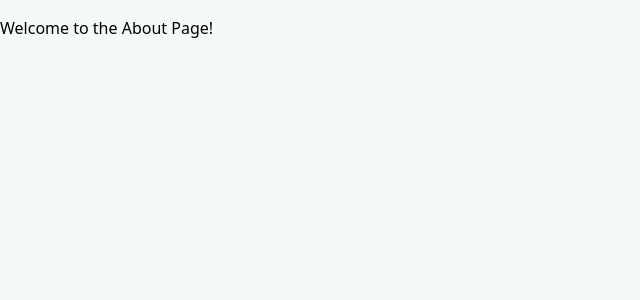
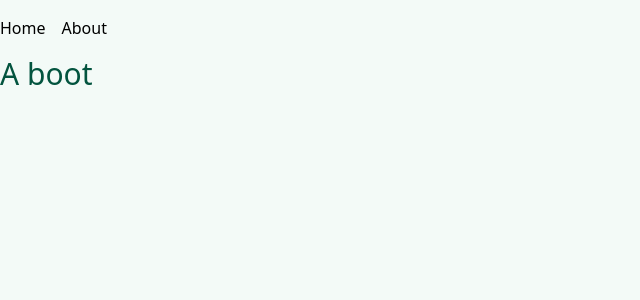
Before and after one commit to ImmanuelShin/django-snacks, a Django app: page /about/ in a window 1280 px wide. Shown: the top 300 px of the page, without its empty margins (0-640 px from the left). Run offline with Django 5.2, Linux system fonts and the light colour scheme; style sheets or scripts are compiled from the project's sources; some libraries are stand-ins or nearby versions.

Commit message:
Updated the html pages

```diff
--- a/templates/about.html
+++ b/templates/about.html
@@ -1,6 +1,5 @@
-{% extends 'based.html' %}
+{% extends "based.html" %}
 
 {% block content %}
-    <h1>Welcome to the About Page!</h1>
-    <!-- Your home page content goes here -->
-{% endblock %}
+  <h1 class="text-3xl text-green-800">A boot</h1>
+{% endblock content %}
--- a/templates/based.html
+++ b/templates/based.html
@@ -18,6 +18,13 @@
 
 <body class="bg-green-50">
     <div class="container mx-auto mt-4">
+        <nav class="mb-4">
+            <ul class="flex space-x-4">
+                <li><a href="{% url 'home' %}" class="nav-button">Home</a></li>
+                <li><a href="{% url 'about' %}" class="nav-button">About</a></li>
+            </ul>
+        </nav>
+
         {% block content %}
         {% endblock content %}
     </div>
```
